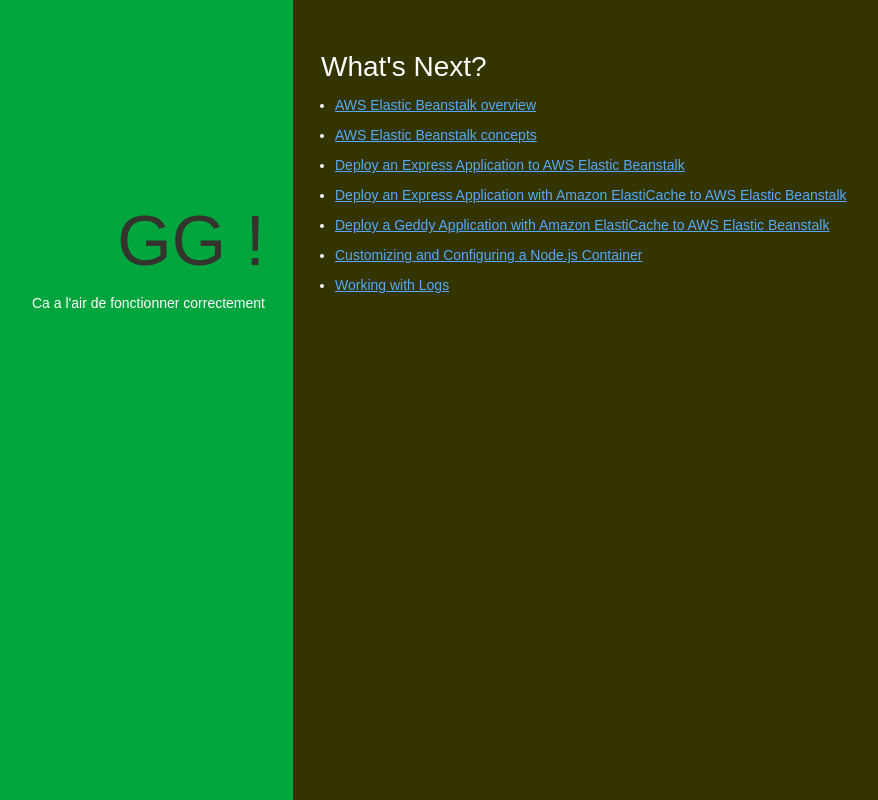
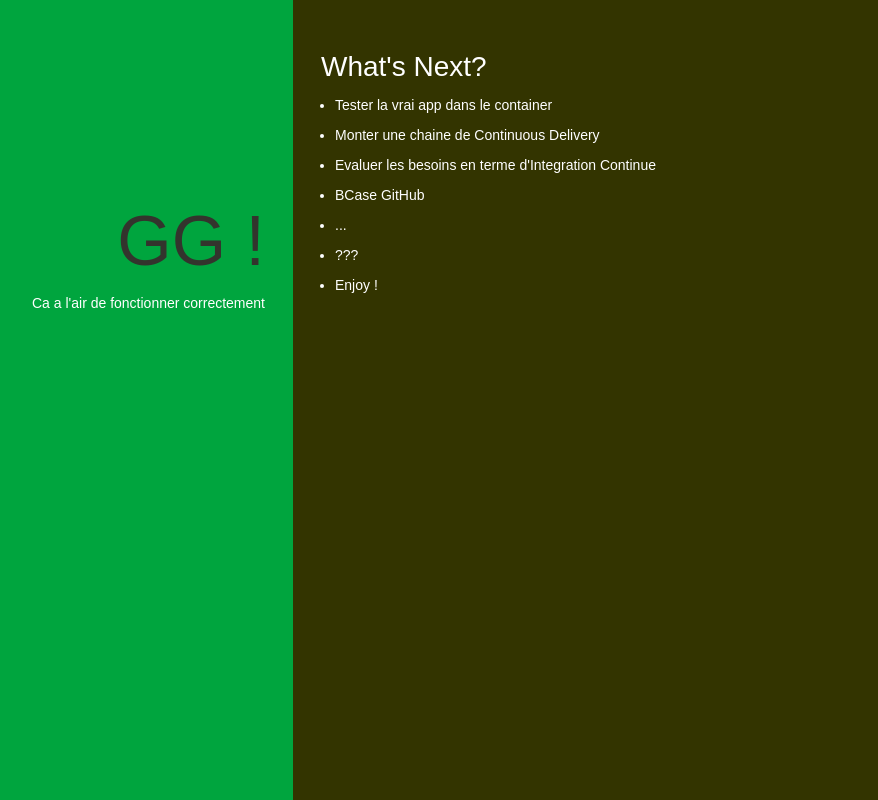
Before and after one commit to JKH4/Test, a website: page index.html in a window 1280 px wide. Shown: the whole page, without its empty margins (347-1225 px from the left). Drawn offline with Linux system fonts and the light colour scheme.

```diff
--- a/index.html
+++ b/index.html
@@ -80,13 +80,13 @@
     <div class="linksColumn">
       <h2>What's Next?</h2>
       <ul>
-        <li><a href="http://docs.aws.amazon.com/elasticbeanstalk/latest/dg/Welcome.html">AWS Elastic Beanstalk overview</a></li>
-        <li><a href="http://docs.aws.amazon.com/elasticbeanstalk/latest/dg/concepts.html">AWS Elastic Beanstalk concepts</a></li>
-        <li><a href="http://docs.aws.amazon.com/elasticbeanstalk/latest/dg/create_deploy_nodejs_express.html">Deploy an Express Application to AWS Elastic Beanstalk</a></li>
-        <li><a href="http://docs.aws.amazon.com/elasticbeanstalk/latest/dg/create_deploy_nodejs_express_elasticache.html">Deploy an Express Application with Amazon ElastiCache to AWS Elastic Beanstalk</a></li>
-        <li><a href="http://docs.aws.amazon.com/elasticbeanstalk/latest/dg/create_deploy_nodejs_geddy_elasticache.html">Deploy a Geddy Application with Amazon ElastiCache to AWS Elastic Beanstalk </a></li>
-        <li><a href="http://docs.aws.amazon.com/elasticbeanstalk/latest/dg/create_deploy_nodejs_custom_container.html">Customizing and Configuring a Node.js Container </a></li>
-        <li><a href="http://docs.aws.amazon.com/elasticbeanstalk/latest/dg/using-features.loggingS3.title.html">Working with Logs</a></li>
+        <li>Tester la vrai app dans le container</li>
+        <li>Monter une chaine de Continuous Delivery</li>
+        <li>Evaluer les besoins en terme d'Integration Continue</li>
+        <li>BCase GitHub</li>
+        <li>...</li>
+        <li>???</li>
+        <li>Enjoy !</li>
       </ul>
     </div>
   </body>
--- a/package.json
+++ b/package.json
@@ -1,6 +1,6 @@
 {
   "name": "Elastic-Beanstalk-Sample-App",
-  "version": "0.0.2",
+  "version": "0.0.3",
   "private": true,
   "dependencies": {},
   "scripts": {
```
